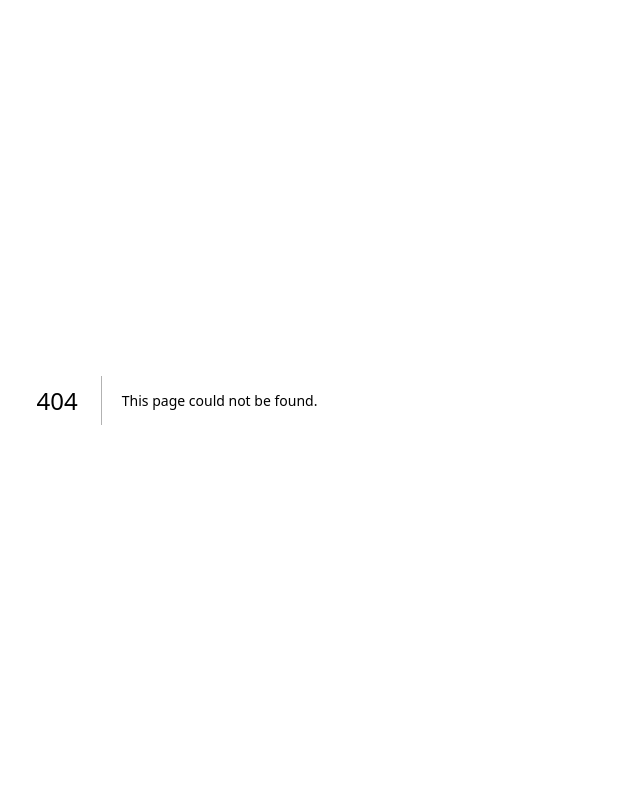
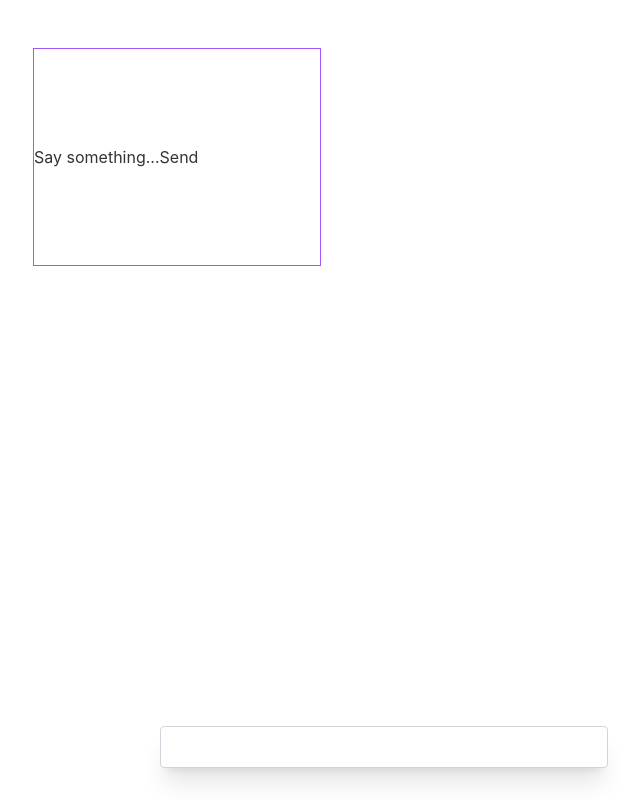
Before and after one commit to tzhangchi/note-ai, a Next.js app: page /chat in a window 1280 px wide. Before the commit this address had no page. Shown: the whole page, without its empty margins (463-1103 px from the left). Built offline with nearby package versions, Linux system fonts and the light colour scheme.

Commit message:
feat: add ts type

```diff
--- a/src/app/page.tsx
+++ b/src/app/page.tsx
@@ -1,6 +1,3 @@
-import Image from "next/image";
-import PostEditorPage from "./pages/check";
-import Chat from "./pages/chat";
 import dynamic from "next/dynamic";
 const Editor = dynamic(() => import("@/components/editor/editor"), {
   ssr: false,
@@ -10,8 +7,6 @@ export default function Home() {
   return (
     <div>
       <Editor />
-      <PostEditorPage />
-      <Chat />
     </div>
   );
 }
--- /dev/null
+++ b/src/components/pages-layout.tsx
@@ -0,0 +1,12 @@
+import "./../app/globals.css";
+import { ReactNode } from "react";
+interface LayoutProps {
+  children: ReactNode;
+}
+export default function Layout({ children }: LayoutProps) {
+  return (
+    <>
+      <main>{children}</main>
+    </>
+  );
+}
--- /dev/null
+++ b/src/pages/_app.tsx
@@ -0,0 +1,9 @@
+import Layout from "../components/pages-layout";
+import { AppProps } from "next/app";
+export default function MyApp({ Component, pageProps }: AppProps) {
+  return (
+    <Layout>
+      <Component {...pageProps} />
+    </Layout>
+  );
+}
--- /dev/null
+++ b/src/pages/about.tsx
@@ -0,0 +1,3 @@
+export default function About() {
+  return <div>About</div>;
+}
```
Also changed, not shown: src/pages/chat.tsx (renamed from src/app/pages/chat.tsx), src/pages/check.tsx (renamed from src/app/pages/check.tsx).
